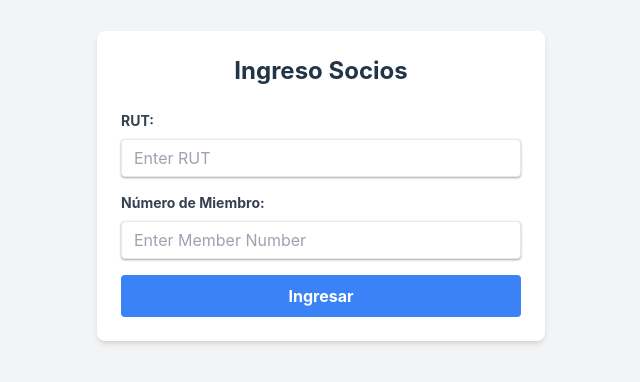
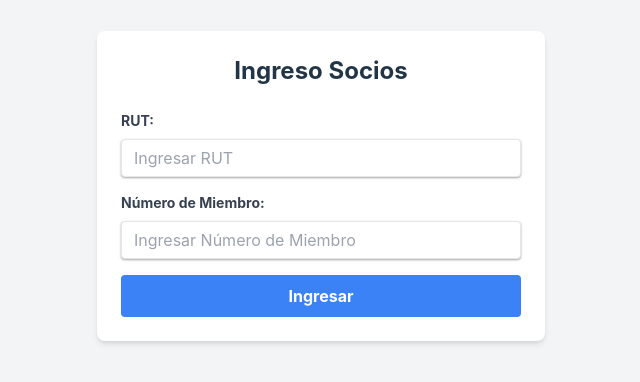
Before and after one commit to sebastiancordovaw2/acta_socios_frontend, a Vue app: page /#/ in a window 1280 px wide. Shown: the part 214-596 px from the top of the page, without its empty margins (319-959 px from the left). Built offline with nearby package versions, Linux system fonts and the light colour scheme.

Commit message:
cambio palabra

```diff
--- a/src/views/Loginsocios.vue
+++ b/src/views/Loginsocios.vue
@@ -14,7 +14,7 @@
                 type="text"
                 id="rut"
                 class="shadow appearance-none border rounded w-full py-2 px-3 text-gray-700 leading-tight focus:outline-none focus:shadow-outline"
-                placeholder="Enter RUT"
+                placeholder="Ingresar RUT"
               />
               <p v-if="rutError" class="text-red-500 text-xs italic mt-2">{{ rutError }}</p>
             </div>
@@ -25,7 +25,7 @@
                 type="text"
                 id="memberNumber"
                 class="shadow appearance-none border rounded w-full py-2 px-3 text-gray-700 leading-tight focus:outline-none focus:shadow-outline"
-                placeholder="Enter Member Number"
+                placeholder="Ingresar Número de Miembro"
               />
               <p v-if="memberNumberError" class="text-red-500 text-xs italic mt-2">{{ memberNumberError }}</p>
             </div>
```
